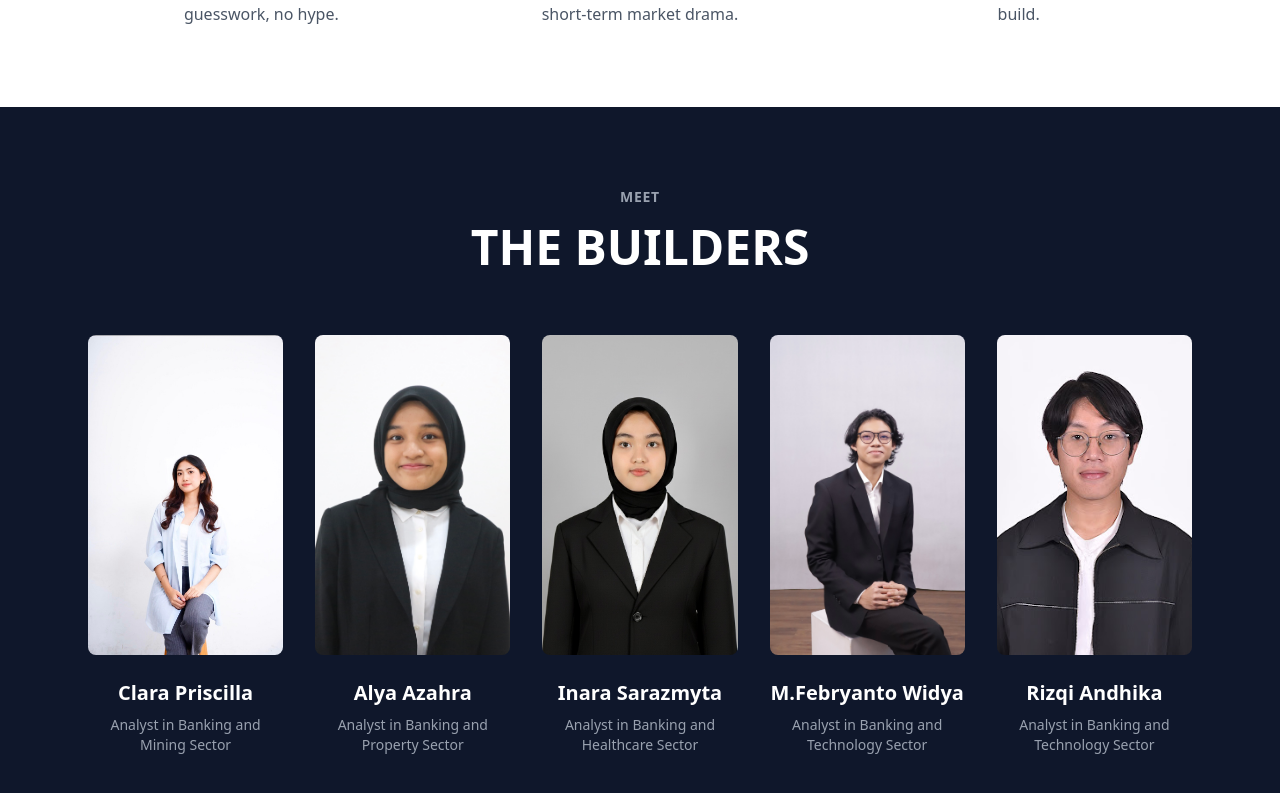
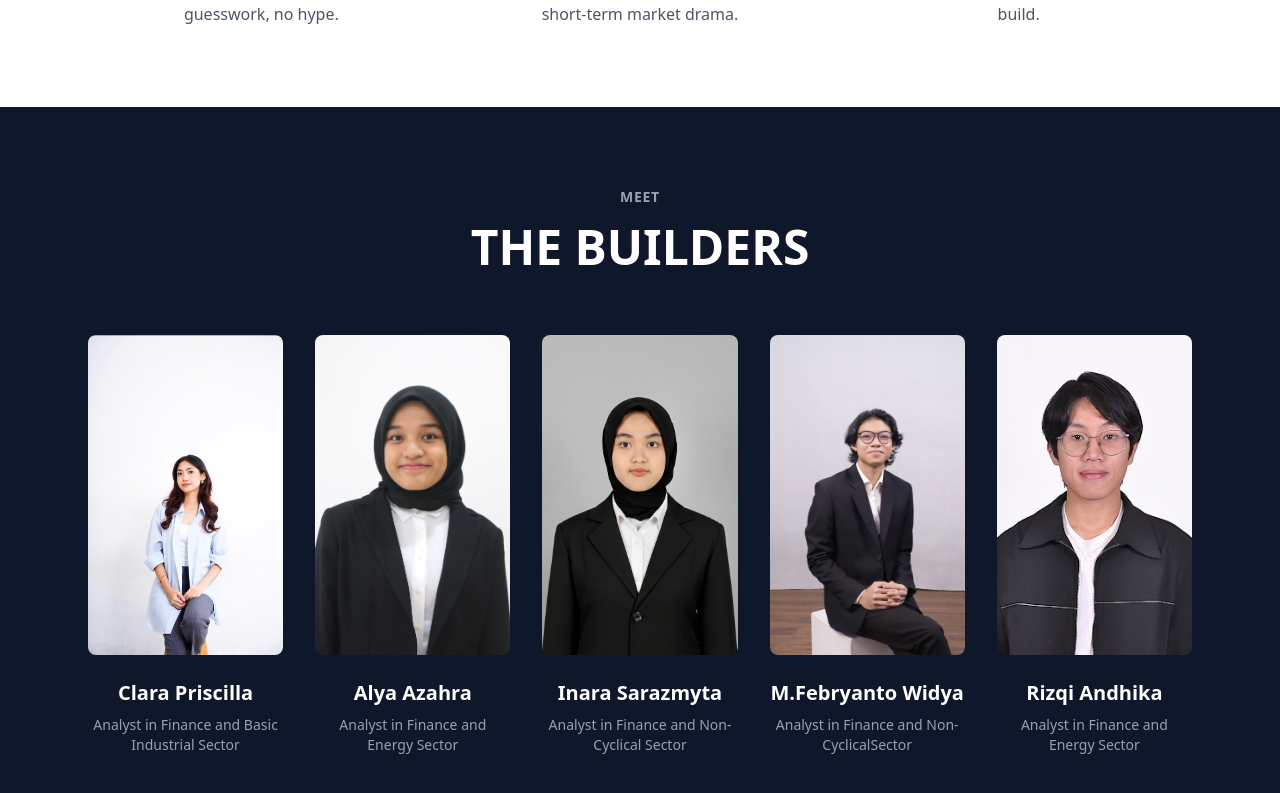
Before and after one commit to qiewi/capital-ball-fe, a Next.js app: page /about in a window 1280 px wide. Shown: the part 1369-2162 px from the top of the page. Built offline with nearby package versions, Linux system fonts and the light colour scheme.

Commit message:
refactor: edit role

```diff
--- a/src/components/About/ProfileSection.tsx
+++ b/src/components/About/ProfileSection.tsx
@@ -7,27 +7,27 @@ export function ProfileSection() {
   const profiles = [
     {
       name: "Clara Priscilla",
-      role: "Analyst in Banking and Mining Sector",
+      role: "Analyst in Finance and Basic Industrial Sector",
       image: "/images/About/clara.JPG"
     },
     {
       name: "Alya Azahra",
-      role: "Analyst in Banking and Property Sector",
+      role: "Analyst in Finance and Energy Sector",
       image: "/images/About/alya.jpeg"
     },
     {
       name: "Inara Sarazmyta",
-      role: "Analyst in Banking and Healthcare Sector",
+      role: "Analyst in Finance and Non-Cyclical Sector",
       image: "/images/About/inara.jpg"
     },
     {
       name: "M.Febryanto Widya",
-      role: "Analyst in Banking and Technology Sector",
+      role: "Analyst in Finance and Non-CyclicalSector",
       image: "/images/About/febry.jpeg"
     },
     {
       name: "Rizqi Andhika",
-      role: "Analyst in Banking and Technology Sector",
+      role: "Analyst in Finance and Energy Sector",
       image: "/images/About/qie.jpg"
     }
   ];
```
